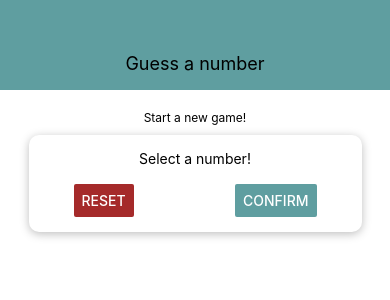
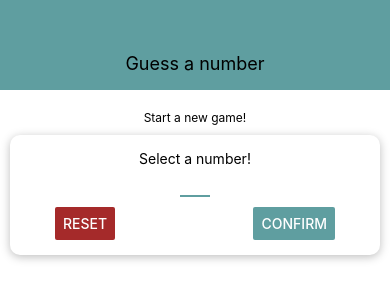
Before and after one commit to steffanciprian/guessANumber, a React Native app: screen / in a window 390 px wide. Shown: the top 300 px of the page. Built offline with nearby package versions, Linux system fonts and the light colour scheme.

Commit message:
configuring and styling user input

```diff
--- /dev/null
+++ b/components/input.js
@@ -0,0 +1,23 @@
+import React from 'react';
+import {TextInput, StyleSheet} from 'react-native';
+import colors from "../constants/colors";
+
+const Input = (props)=>
+{
+    return <TextInput {...props} style ={{...styles.input, ...props.style}}/>
+
+
+}
+
+const styles = StyleSheet.create({
+    input:{
+        height:20,
+        borderBottomColor: colors.primary,
+        borderBottomWidth:2,
+        marginVertical:10,
+        width:30,
+        textAlign:'center'
+
+    }
+})
+export default Input;
--- a/screens/StartGameScreen.js
+++ b/screens/StartGameScreen.js
@@ -1,7 +1,8 @@
 import React from "react";
-import {View, StyleSheet, Text, TextInput, Button} from 'react-native';
+import {View, StyleSheet, Text, Button} from 'react-native';
 import Card from "../components/Card";
 import colors from "../constants/colors";
+import Input from "../components/input";
 
 const StartGameScreen = () => {
     return (
@@ -9,7 +10,13 @@
             <Text style={styles.title}>Start a new game!</Text>
             <Card style={styles.inputContainer}>
                 <Text>Select a number!</Text>
-                <TextInput/>
+                <Input stle={styles.input}
+                       blurOnSubmit
+                       autoCapitalize='none'
+                       autoCorrect={false}
+                       keyboardType="number-pad"
+                       maxLength={2}
+                />
                 <View style={styles.buttonContainer}>
                     <Button style={styles.button} color={colors.secondary} title="Reset"/>
                     <Button style={styles.button} color={colors.primary} title="Confirm"/>
@@ -36,12 +43,17 @@
         marginVertical: 10,
     },
     inputContainer: {
-        width: 10000,
-        maxWidth: '90%',
+        width: '100%',
+        maxWidth: '100%',
         alignItems: 'center',
     },
     button: {
         width: 100,
+    },
+    input: {
+        width: 50,
+        maxWidth: 40,
+        textAlign: 'center'
     }
 
 });
```
